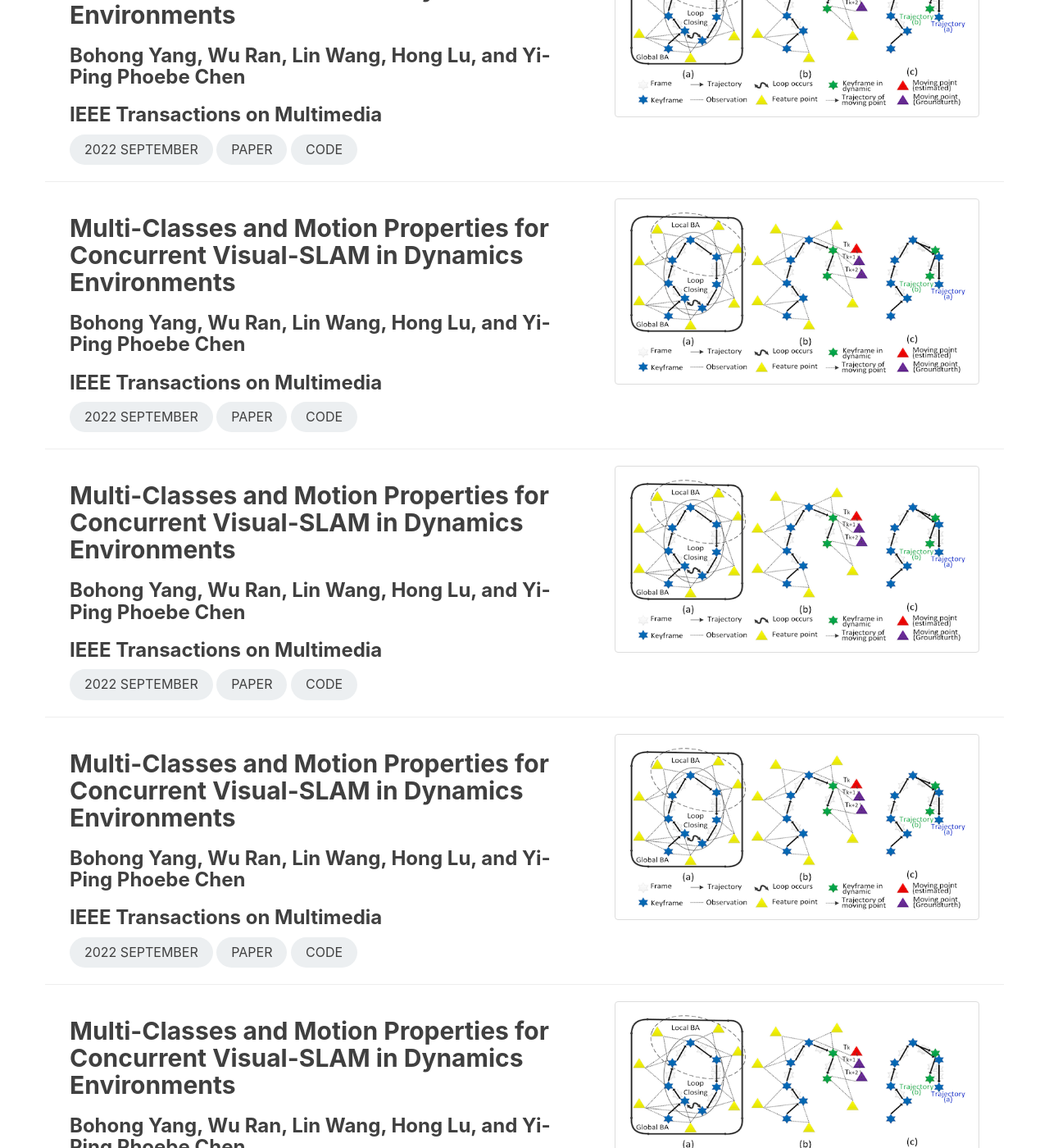
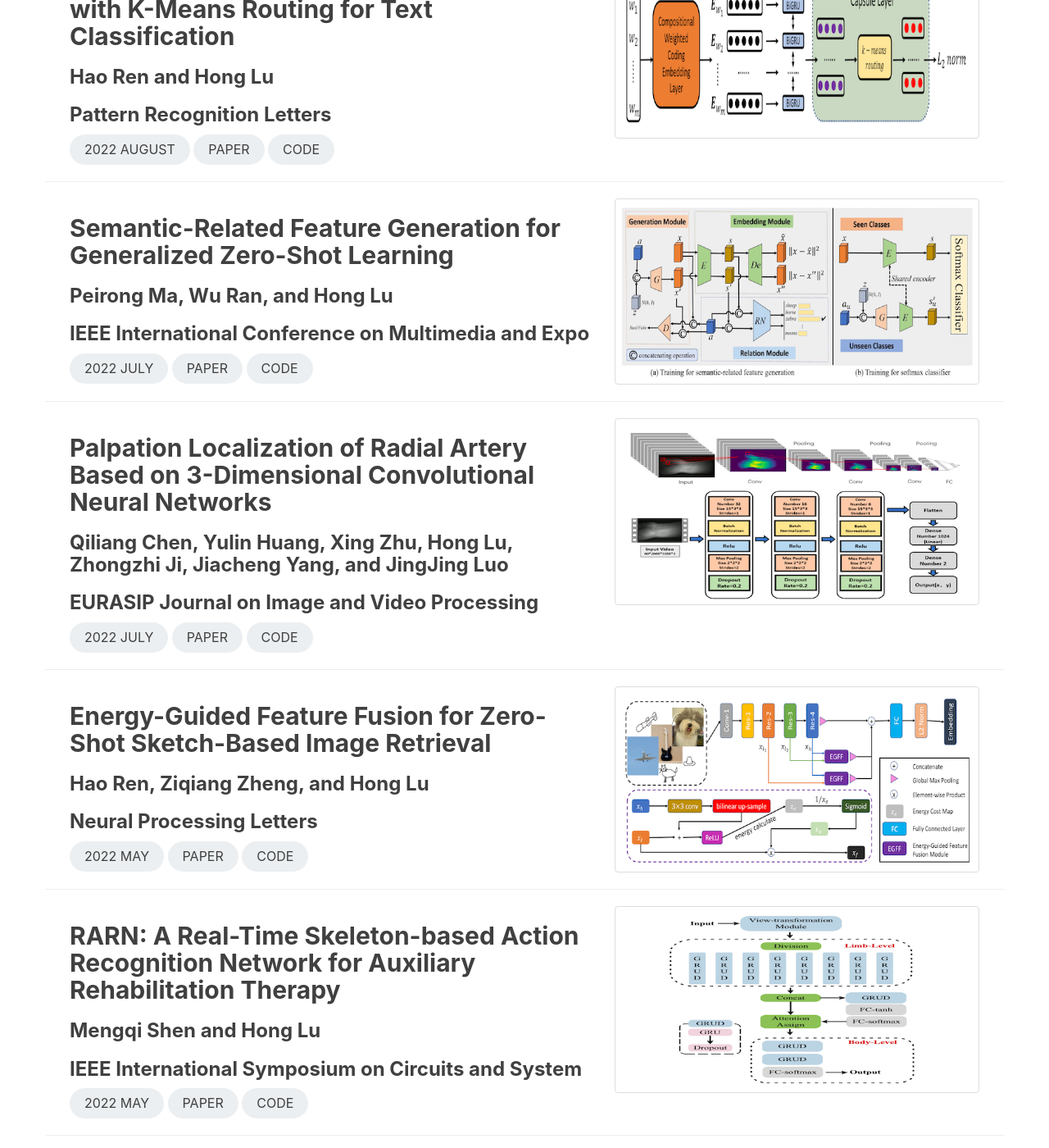
Before and after one commit to lunatics123/lunatics123.github.io, a Jekyll site: the page built from publications.html, in a window 1280 px wide and 1400 px high, scrolled down 929 px. Shown: the whole window at 82% size. Built offline with Jekyll 4.4.1, drawn with Linux system fonts in a browser that asks for light colours; comment, search, counter and statistics services are not loaded; some of the changed text lies outside the part shown.

Commit message:
add papers of 2022

```diff
--- a/publications.html
+++ b/publications.html
@@ -12,160 +12,160 @@ permalink: /publications.html
 <section>
     <div class="container">
         <div class="col-lg-7">
-            <h2>Multi-Classes and Motion Properties for Concurrent Visual-SLAM in Dynamics Environments</h2>
-            <h3>Bohong Yang, Wu Ran, Lin Wang, Hong Lu, and Yi-Ping Phoebe Chen</h3>
-            <h3>IEEE Transactions on Multimedia</h3>
-            <div class="post-tag round-xl">2022 September</div>
-            <a class="post-tag round-xl"
-               href="https://ieeexplore.ieee.org/abstract/document/9531062">Paper</a>
-            <a class="post-tag round-xl" href="https://ieeexplore.ieee.org/abstract/document/9531062">Code</a>
-        </div>
-        <div class="col-lg-5">
-            <img class="img-thumbnail" src="/img/papers/yang2021multi.png">
-        </div>
-    </div>
-</section>
-<hr>
-
-<section>
-    <div class="container">
-        <div class="col-lg-7">
-            <h2>Multi-Classes and Motion Properties for Concurrent Visual-SLAM in Dynamics Environments</h2>
-            <h3>Bohong Yang, Wu Ran, Lin Wang, Hong Lu, and Yi-Ping Phoebe Chen</h3>
-            <h3>IEEE Transactions on Multimedia</h3>
-            <div class="post-tag round-xl">2022 September</div>
-            <a class="post-tag round-xl"
-               href="https://ieeexplore.ieee.org/abstract/document/9531062">Paper</a>
-            <a class="post-tag round-xl" href="https://ieeexplore.ieee.org/abstract/document/9531062">Code</a>
-        </div>
-        <div class="col-lg-5">
-            <img class="img-thumbnail" src="/img/papers/yang2021multi.png">
-        </div>
-    </div>
-</section>
-<hr>
-
-<section>
-    <div class="container">
-        <div class="col-lg-7">
-            <h2>Multi-Classes and Motion Properties for Concurrent Visual-SLAM in Dynamics Environments</h2>
-            <h3>Bohong Yang, Wu Ran, Lin Wang, Hong Lu, and Yi-Ping Phoebe Chen</h3>
-            <h3>IEEE Transactions on Multimedia</h3>
-            <div class="post-tag round-xl">2022 September</div>
-            <a class="post-tag round-xl"
-               href="https://ieeexplore.ieee.org/abstract/document/9531062">Paper</a>
-            <a class="post-tag round-xl" href="https://ieeexplore.ieee.org/abstract/document/9531062">Code</a>
-        </div>
-        <div class="col-lg-5">
-            <img class="img-thumbnail" src="/img/papers/yang2021multi.png">
-        </div>
-    </div>
-</section>
-<hr>
-
-<section>
-    <div class="container">
-        <div class="col-lg-7">
-            <h2>Multi-Classes and Motion Properties for Concurrent Visual-SLAM in Dynamics Environments</h2>
-            <h3>Bohong Yang, Wu Ran, Lin Wang, Hong Lu, and Yi-Ping Phoebe Chen</h3>
-            <h3>IEEE Transactions on Multimedia</h3>
-            <div class="post-tag round-xl">2022 September</div>
-            <a class="post-tag round-xl"
-               href="https://ieeexplore.ieee.org/abstract/document/9531062">Paper</a>
-            <a class="post-tag round-xl" href="https://ieeexplore.ieee.org/abstract/document/9531062">Code</a>
-        </div>
-        <div class="col-lg-5">
-            <img class="img-thumbnail" src="/img/papers/yang2021multi.png">
-        </div>
-    </div>
-</section>
-<hr>
-
-<section>
-    <div class="container">
-        <div class="col-lg-7">
-            <h2>Multi-Classes and Motion Properties for Concurrent Visual-SLAM in Dynamics Environments</h2>
-            <h3>Bohong Yang, Wu Ran, Lin Wang, Hong Lu, and Yi-Ping Phoebe Chen</h3>
-            <h3>IEEE Transactions on Multimedia</h3>
-            <div class="post-tag round-xl">2022 September</div>
-            <a class="post-tag round-xl"
-               href="https://ieeexplore.ieee.org/abstract/document/9531062">Paper</a>
-            <a class="post-tag round-xl" href="https://ieeexplore.ieee.org/abstract/document/9531062">Code</a>
-        </div>
-        <div class="col-lg-5">
-            <img class="img-thumbnail" src="/img/papers/yang2021multi.png">
-        </div>
-    </div>
-</section>
-<hr>
-
-<section>
-    <div class="container">
-        <div class="col-lg-7">
-            <h2>Multi-Classes and Motion Properties for Concurrent Visual-SLAM in Dynamics Environments</h2>
-            <h3>Bohong Yang, Wu Ran, Lin Wang, Hong Lu, and Yi-Ping Phoebe Chen</h3>
-            <h3>IEEE Transactions on Multimedia</h3>
-            <div class="post-tag round-xl">2022 September</div>
-            <a class="post-tag round-xl"
-               href="https://ieeexplore.ieee.org/abstract/document/9531062">Paper</a>
-            <a class="post-tag round-xl" href="https://ieeexplore.ieee.org/abstract/document/9531062">Code</a>
-        </div>
-        <div class="col-lg-5">
-            <img class="img-thumbnail" src="/img/papers/yang2021multi.png">
-        </div>
-    </div>
-</section>
-<hr>
-
-<section>
-    <div class="container">
-        <div class="col-lg-7">
-            <h2>Multi-Classes and Motion Properties for Concurrent Visual-SLAM in Dynamics Environments</h2>
-            <h3>Bohong Yang, Wu Ran, Lin Wang, Hong Lu, and Yi-Ping Phoebe Chen</h3>
-            <h3>IEEE Transactions on Multimedia</h3>
-            <div class="post-tag round-xl">2022 September</div>
-            <a class="post-tag round-xl"
-               href="https://ieeexplore.ieee.org/abstract/document/9531062">Paper</a>
-            <a class="post-tag round-xl" href="https://ieeexplore.ieee.org/abstract/document/9531062">Code</a>
-        </div>
-        <div class="col-lg-5">
-            <img class="img-thumbnail" src="/img/papers/yang2021multi.png">
-        </div>
-    </div>
-</section>
-<hr>
-
-<section>
-    <div class="container">
-        <div class="col-lg-7">
-            <h2>Multi-Classes and Motion Properties for Concurrent Visual-SLAM in Dynamics Environments</h2>
-            <h3>Bohong Yang, Wu Ran, Lin Wang, Hong Lu, and Yi-Ping Phoebe Chen</h3>
-            <h3>IEEE Transactions on Multimedia</h3>
-            <div class="post-tag round-xl">2022 September</div>
-            <a class="post-tag round-xl"
-               href="https://ieeexplore.ieee.org/abstract/document/9531062">Paper</a>
-            <a class="post-tag round-xl" href="https://ieeexplore.ieee.org/abstract/document/9531062">Code</a>
-        </div>
-        <div class="col-lg-5">
-            <img class="img-thumbnail" src="/img/papers/yang2021multi.png">
-        </div>
-    </div>
-</section>
-<hr>
-
-<section>
-    <div class="container">
-        <div class="col-lg-7">
-            <h2>Multi-Classes and Motion Properties for Concurrent Visual-SLAM in Dynamics Environments</h2>
-            <h3>Bohong Yang, Wu Ran, Lin Wang, Hong Lu, and Yi-Ping Phoebe Chen</h3>
-            <h3>IEEE Transactions on Multimedia</h3>
-            <div class="post-tag round-xl">2022 September</div>
-            <a class="post-tag round-xl"
-               href="https://ieeexplore.ieee.org/abstract/document/9531062">Paper</a>
-            <a class="post-tag round-xl" href="https://ieeexplore.ieee.org/abstract/document/9531062">Code</a>
-        </div>
-        <div class="col-lg-5">
-            <img class="img-thumbnail" src="/img/papers/yang2021multi.png">
+            <h2>Weakly-supervised Temporal Action Localization with Multi-head Cross-modal Attention</h2>
+            <h3>Hao Ren, Haoran Ren, Wu Ran, Hong Lu, and Cheng Jin</h3>
+            <h3>Pacific Rim International Conference on Artificial Intelligence</h3>
+            <div class="post-tag round-xl">2022 November</div>
+            <a class="post-tag round-xl"
+               href="https://link.springer.com/chapter/10.1007/978-3-031-20868-3_21">Paper</a>
+            <a class="post-tag round-xl" href="https://github.com/leftthomas/MCA">Code</a>
+        </div>
+        <div class="col-lg-5">
+            <img class="img-thumbnail" src="/img/papers/ren2022weakly.png">
+        </div>
+    </div>
+</section>
+<hr>
+
+<section>
+    <div class="container">
+        <div class="col-lg-7">
+            <h2>Compositional Coding Capsule Network with K-Means Routing for Text Classification</h2>
+            <h3>Hao Ren and Hong Lu</h3>
+            <h3>Pattern Recognition Letters</h3>
+            <div class="post-tag round-xl">2022 August</div>
+            <a class="post-tag round-xl"
+               href="https://www.sciencedirect.com/science/article/pii/S016786552200188X">Paper</a>
+            <a class="post-tag round-xl" href="https://github.com/leftthomas/CCCapsNet">Code</a>
+        </div>
+        <div class="col-lg-5">
+            <img class="img-thumbnail" src="/img/papers/ren2022compositional.png">
+        </div>
+    </div>
+</section>
+<hr>
+
+<section>
+    <div class="container">
+        <div class="col-lg-7">
+            <h2>Semantic-Related Feature Generation for Generalized Zero-Shot Learning</h2>
+            <h3>Peirong Ma, Wu Ran, and Hong Lu</h3>
+            <h3>IEEE International Conference on Multimedia and Expo</h3>
+            <div class="post-tag round-xl">2022 July</div>
+            <a class="post-tag round-xl"
+               href="https://ieeexplore.ieee.org/abstract/document/9859914">Paper</a>
+            <a class="post-tag round-xl">Code</a>
+        </div>
+        <div class="col-lg-5">
+            <img class="img-thumbnail" src="/img/papers/ma2022semantic.png">
+        </div>
+    </div>
+</section>
+<hr>
+
+<section>
+    <div class="container">
+        <div class="col-lg-7">
+            <h2>Palpation Localization of Radial Artery Based on 3-Dimensional Convolutional Neural Networks</h2>
+            <h3>Qiliang Chen, Yulin Huang, Xing Zhu, Hong Lu, Zhongzhi Ji, Jiacheng Yang, and JingJing Luo</h3>
+            <h3>EURASIP Journal on Image and Video Processing</h3>
+            <div class="post-tag round-xl">2022 July</div>
+            <a class="post-tag round-xl"
+               href="https://link.springer.com/article/10.1186/s13640-022-00587-5">Paper</a>
+            <a class="post-tag round-xl">Code</a>
+        </div>
+        <div class="col-lg-5">
+            <img class="img-thumbnail" src="/img/papers/chen2022palpation.png">
+        </div>
+    </div>
+</section>
+<hr>
+
+<section>
+    <div class="container">
+        <div class="col-lg-7">
+            <h2>Energy-Guided Feature Fusion for Zero-Shot Sketch-Based Image Retrieval</h2>
+            <h3>Hao Ren, Ziqiang Zheng, and Hong Lu</h3>
+            <h3>Neural Processing Letters</h3>
+            <div class="post-tag round-xl">2022 May</div>
+            <a class="post-tag round-xl"
+               href="https://link.springer.com/article/10.1007/s11063-022-10881-y">Paper</a>
+            <a class="post-tag round-xl" href="https://github.com/leftthomas/EGFF">Code</a>
+        </div>
+        <div class="col-lg-5">
+            <img class="img-thumbnail" src="/img/papers/ren2022energy.png">
+        </div>
+    </div>
+</section>
+<hr>
+
+<section>
+    <div class="container">
+        <div class="col-lg-7">
+            <h2>RARN: A Real-Time Skeleton-based Action Recognition Network for Auxiliary Rehabilitation Therapy</h2>
+            <h3>Mengqi Shen and Hong Lu</h3>
+            <h3>IEEE International Symposium on Circuits and System</h3>
+            <div class="post-tag round-xl">2022 May</div>
+            <a class="post-tag round-xl"
+               href="https://ieeexplore.ieee.org/abstract/document/9937262">Paper</a>
+            <a class="post-tag round-xl">Code</a>
+        </div>
+        <div class="col-lg-5">
+            <img class="img-thumbnail" src="/img/papers/shen2022rarn.png">
+        </div>
+    </div>
+</section>
+<hr>
+
+<section>
+    <div class="container">
+        <div class="col-lg-7">
+            <h2>SFCN: Spoon Fully Convolutional Networks for Pulse Localization</h2>
+            <h3>Bohong Yang, Kai Meng, Hong Lu, Xing Zhu, and Jingjing Luo</h3>
+            <h3>IEEE International Symposium on Circuits and System</h3>
+            <div class="post-tag round-xl">2022 May</div>
+            <a class="post-tag round-xl"
+               href="https://ieeexplore.ieee.org/abstract/document/9937491">Paper</a>
+            <a class="post-tag round-xl">Code</a>
+        </div>
+        <div class="col-lg-5">
+            <img class="img-thumbnail" src="/img/papers/yang2022sfcn.png">
+        </div>
+    </div>
+</section>
+<hr>
+
+<section>
+    <div class="container">
+        <div class="col-lg-7">
+            <h2>Hybrid Uncalibrated Near-light Photometric Stereo in Realistic Environment</h2>
+            <h3>Wu Ran, Xingsong Liu, Wang Feng, Hong Lu, Bohong Yang, Xing Zhu, and Jingjing Luo</h3>
+            <h3>IEEE International Symposium on Circuits and System</h3>
+            <div class="post-tag round-xl">2022 May</div>
+            <a class="post-tag round-xl"
+               href="https://ieeexplore.ieee.org/abstract/document/9937232">Paper</a>
+            <a class="post-tag round-xl">Code</a>
+        </div>
+        <div class="col-lg-5">
+            <img class="img-thumbnail" src="/img/papers/ran2022hybrid.png">
+        </div>
+    </div>
+</section>
+<hr>
+
+<section>
+    <div class="container">
+        <div class="col-lg-7">
+            <h2>GAN-MVAE: A Discriminative Latent Feature Generation Framework for Generalized Zero-shot Learning</h2>
+            <h3>Peirong Ma, Hong Lu, Bohong Yang, and Wu Ran</h3>
+            <h3>Pattern Recognition Letters</h3>
+            <div class="post-tag round-xl">2022 March</div>
+            <a class="post-tag round-xl"
+               href="https://www.sciencedirect.com/science/article/pii/S0167865522000368">Paper</a>
+            <a class="post-tag round-xl">Code</a>
+        </div>
+        <div class="col-lg-5">
+            <img class="img-thumbnail" src="/img/papers/ma2022gan.png">
         </div>
     </div>
 </section>
```
Also changed, not shown: img/papers/chen2022palpation.png (added), img/papers/ma2022gan.png (added), img/papers/ma2022semantic.png (added), img/papers/ran2022hybrid.png (added), img/papers/ren2022compositional.png (added), img/papers/ren2022energy.png (added), img/papers/ren2022weakly.png (added), img/papers/shen2022rarn.png (added), img/papers/yang2022sfcn.png (added).
